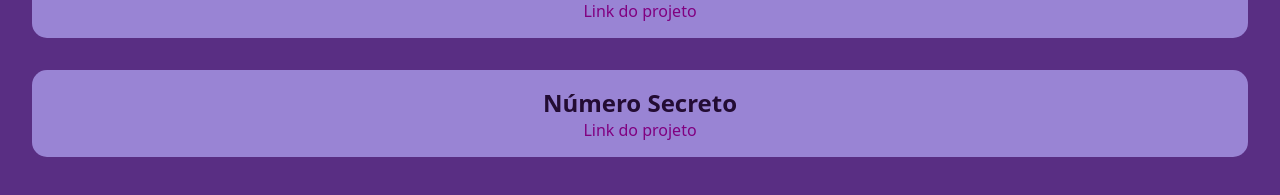
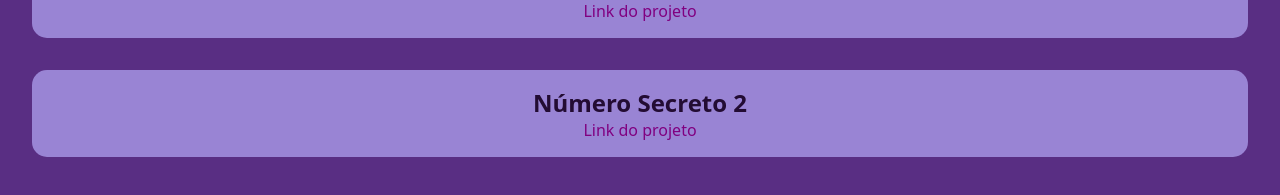
Before and after one commit to judyjade/Projeto_HTML-js, a plain HTML site: page index.html in a window 1280 px wide. Shown: the part 921-1116 px from the top of the page. Drawn offline with Linux system fonts and the light colour scheme; a web font is replaced by a local one.

Commit message:
finalização

```diff
--- a/index.html
+++ b/index.html
@@ -40,8 +40,8 @@
                 <h2>Estrelas</h2>
                 <a href="programa10.html">Link do projeto</a>
             </div>
-            <div class="cartao">
-                <h2>Número Secreto</h2>
+            <div class="cartao ultimo-cartao">
+                <h2>Número Secreto 2</h2>
                 <a href="numeroSecreto.html">Link do projeto</a>
             </div>
         </section>
--- a/style.css
+++ b/style.css
@@ -58,6 +58,10 @@ header h1 {
     color: purple;
 }
 
+.ultimo-cartao {
+    margin-bottom: 5em;
+}
+
 footer {
     position: fixed;
     bottom: 0;
```
